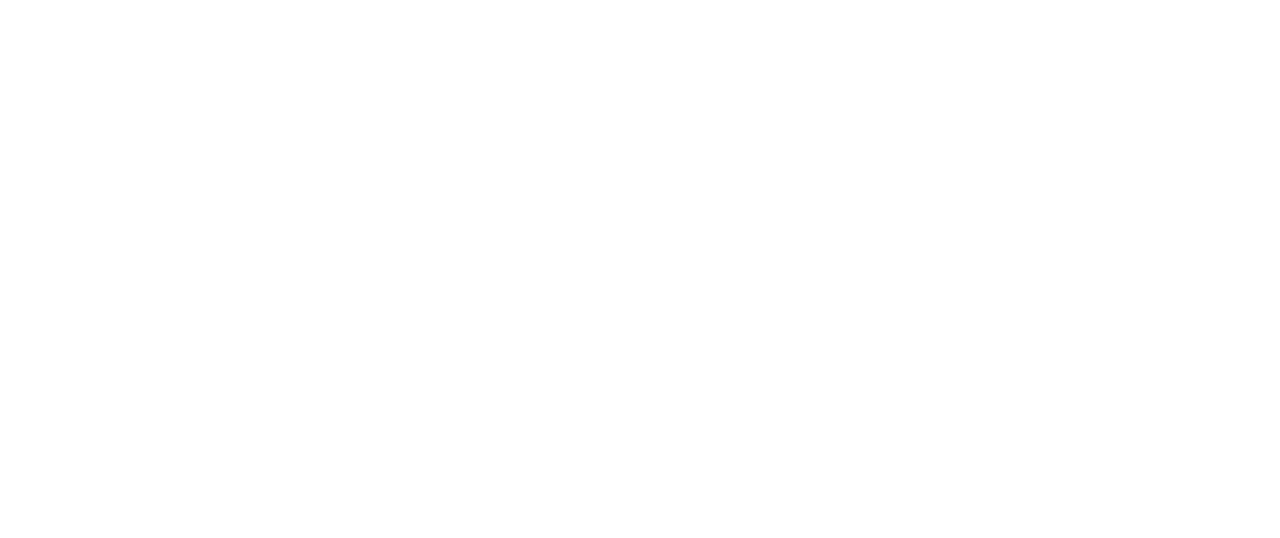
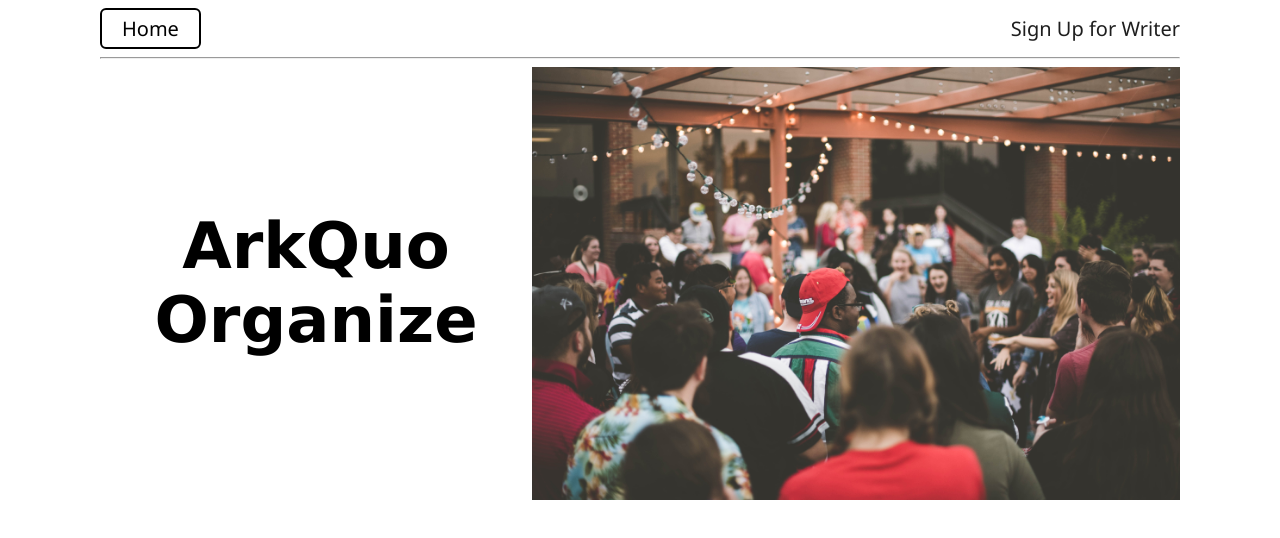
Before and after one commit to ChanathipK/2110507-ChanathipKulsirilak-Assignment, a plain HTML site: page index.html in a window 1280 px wide. Drawn offline with Linux system fonts and the light colour scheme.

Commit message:
asgmt01 simple landing page

```diff
--- a/index.html
+++ b/index.html
@@ -3,10 +3,22 @@
 <head>
     <meta charset="UTF-8">
     <meta name="viewport" content="width=device-width, initial-scale=1.0">
-    <title>Writers Fan Meet 2023</title>
+    <title>ArkQuo Organize</title>
     <link rel="stylesheet" href="styles/style.css">
 </head>
 <body>
-
+    <nav class="container">
+        <a href="#" id="nav-home">Home</a>
+        <a href="public/signup.html" id="nav-signup">Sign Up for Writer</a>
+    </nav>
+    <div class="container">
+        <hr>
+    </div>
+    <main class="container">
+        <div class="brand">
+            <h1>ArkQuo<br>Organize</h1>
+            <img src="assets/samantha-gades-fIHozNWfcvs-unsplash.jpg" alt="Event Meeting">
+        </div>
+    </main>
 </body>
 </html>
--- a/styles/style.css
+++ b/styles/style.css
@@ -0,0 +1,96 @@
+@media (min-width: 601px) {
+    .container {
+        width: 540px;
+    }
+}
+
+@media (min-width: 901px) {
+    .container {
+        width: 810px;
+    }
+}
+
+@media (min-width: 1201px) {
+    .container {
+        width: 1080px;
+    }
+}
+
+@media (min-width: 1441px) {
+    .container {
+        width: 1296px;
+    }
+}
+
+.container {
+    margin: auto auto;
+}
+
+nav {
+    display: flex;
+    flex-direction: row;
+    justify-content: space-between;
+    align-items: center;
+}
+
+nav.container > a {
+    text-decoration: none;
+    color: black;
+    font-size: 1.25rem;
+    font-family:'Segoe UI', Tahoma, Geneva, Verdana, sans-serif;
+}
+
+#nav-home {
+    border: 2px solid black;
+    padding: 5px 20px;
+    transition: 0.2s;
+    border-radius: 6px;
+}
+
+#nav-home:hover {
+    background-color: rgba(230, 230, 230, 1);
+}
+
+#nav-signup {
+    color: rgba(30, 30, 30, 1);
+    transition: 0.3s;
+}
+
+#nav-signup:hover {
+    text-decoration: underline;
+}
+
+
+/* ========== Main Container ========== */
+
+.brand {
+    width: 100%;
+}
+
+main.container > .brand > h1 {
+    font-size: 4rem;
+    text-align: center;
+    font-family:Verdana, Geneva, Tahoma, sans-serif;
+}
+
+main.container > .brand > img {
+    width: 100%;
+}
+
+@media (min-width: 901px) {
+    main.container > .brand {
+        display: flex;
+        justify-content: space-between;
+        align-items: center;
+    }
+
+    main.container > .brand > h1 {
+        width: 40%;
+        margin: auto;
+        text-align: center;
+    }
+
+    main.container > .brand > img {
+        width: 60%;
+    }
+}
```
Also changed, not shown: assets/samantha-gades-fIHozNWfcvs-unsplash.jpg (added).
